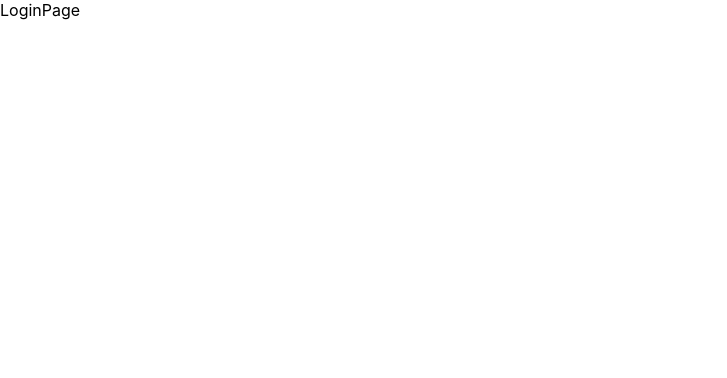
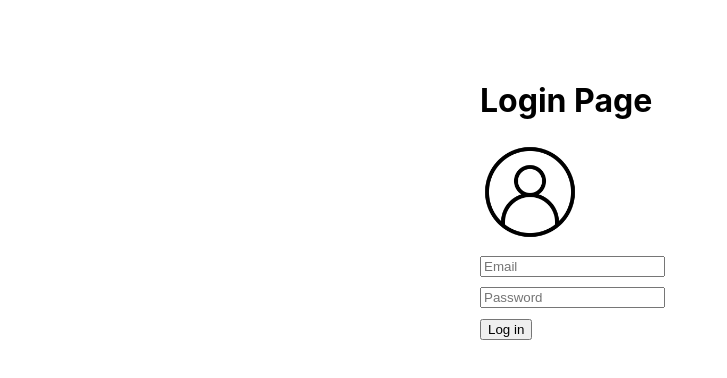
Before and after one commit to yavivi/react-express-app, a React (Create React App) app in the folder client/: page /sellers/login in a window 1280 px wide. Shown: the top 378 px of the page, without its empty margins (0-727 px from the left). Built offline with nearby package versions, Linux system fonts and the light colour scheme.

Commit message:
login page design

```diff
--- a/client/src/App.css
+++ b/client/src/App.css
@@ -77,3 +77,15 @@
   width: 60%;
   margin: 0 auto;
 }
+  .Login {
+    padding: 60px 0;
+  }
+  .Login form {
+    margin: 0 auto;
+    max-width: 320px;
+  }
+  .Login input {
+    margin: 10px 0;
+    display: block;
+    box-sizing: border-box;
+  }
--- a/client/src/pages/LoginPage.jsx
+++ b/client/src/pages/LoginPage.jsx
@@ -1,9 +1,78 @@
-import React from 'react'
+// /// import { Button, FormGroup, FormControl, ControlLabel } from "react-bootstrap";
 
-export default function LoginPage() {
+import React, { Component } from 'react';
+import logo from '../pics/logicon.png';
+class LoginPage extends Component {
+  constructor() {
+    super();
+    this.state = {
+      email: '',
+      password: '',
+      error: '',
+    };
+
+    this.handlePassChange = this.handlePassChange.bind(this);
+    this.handleEmailChange = this.handleEmailChange.bind(this);
+    this.handleSubmit = this.handleSubmit.bind(this);
+    this.dismissError = this.dismissError.bind(this);
+  }
+
+  dismissError() {
+    this.setState({ error: '' });
+  }
+
+  handleSubmit(evt) {
+    evt.preventDefault();
+
+    if (!this.state.email) {
+      return this.setState({ error: 'Email is required' });
+    }
+
+    if (!this.state.password) {
+      return this.setState({ error: 'Password is required' });
+    }
+
+    return this.setState({ error: 'good' });
+  }
+
+  handleEmailChange(evt) {
+    this.setState({
+      email: evt.target.value,
+    });
+  };
+
+  handlePassChange(evt) {
+    this.setState({
+      password: evt.target.value,
+    });
+  }
+
+  render() {
+    // NOTE: I use data-attributes for easier E2E testing
+    // but you don't need to target those (any css-selector will work)
+
     return (
-        <div>
-            LoginPage
-        </div>
-    )
+      <div className="Login">
+       <form onSubmit={this.handleSubmit}>
+
+           <h1>Login Page</h1>
+           <img	src={logo} alt="logo" width="100px" height="100px" />
+          <input placeholder="Email" type="email" data-test="email" value={this.state.email} onChange={this.handleEmailChange} />
+
+          <input placeholder="Password" type="password" data-test="password" value={this.state.password} onChange={this.handlePassChange} />
+
+          <button  type="submit">Log in</button>
+          {
+
+            this.state.error &&
+            <h3 data-test="error" onClick={this.dismissError}>
+              <button onClick={this.dismissError}>✖</button>
+              {this.state.error}
+            </h3>
+          }
+        </form>
+      </div>
+    );
+  }
 }
+export default LoginPage;
```
Also changed, not shown: client/src/pics/logicon.png (added).
